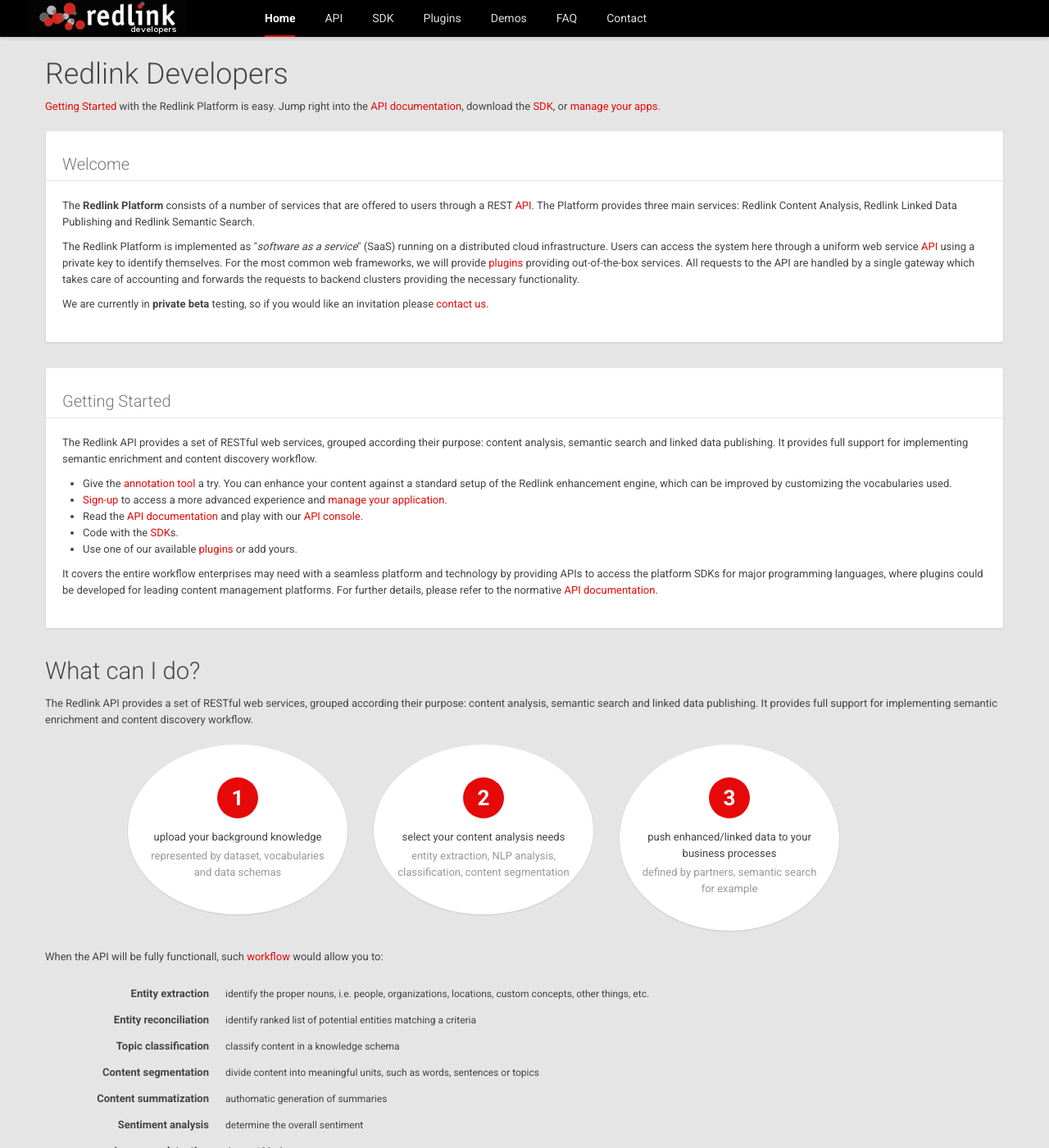
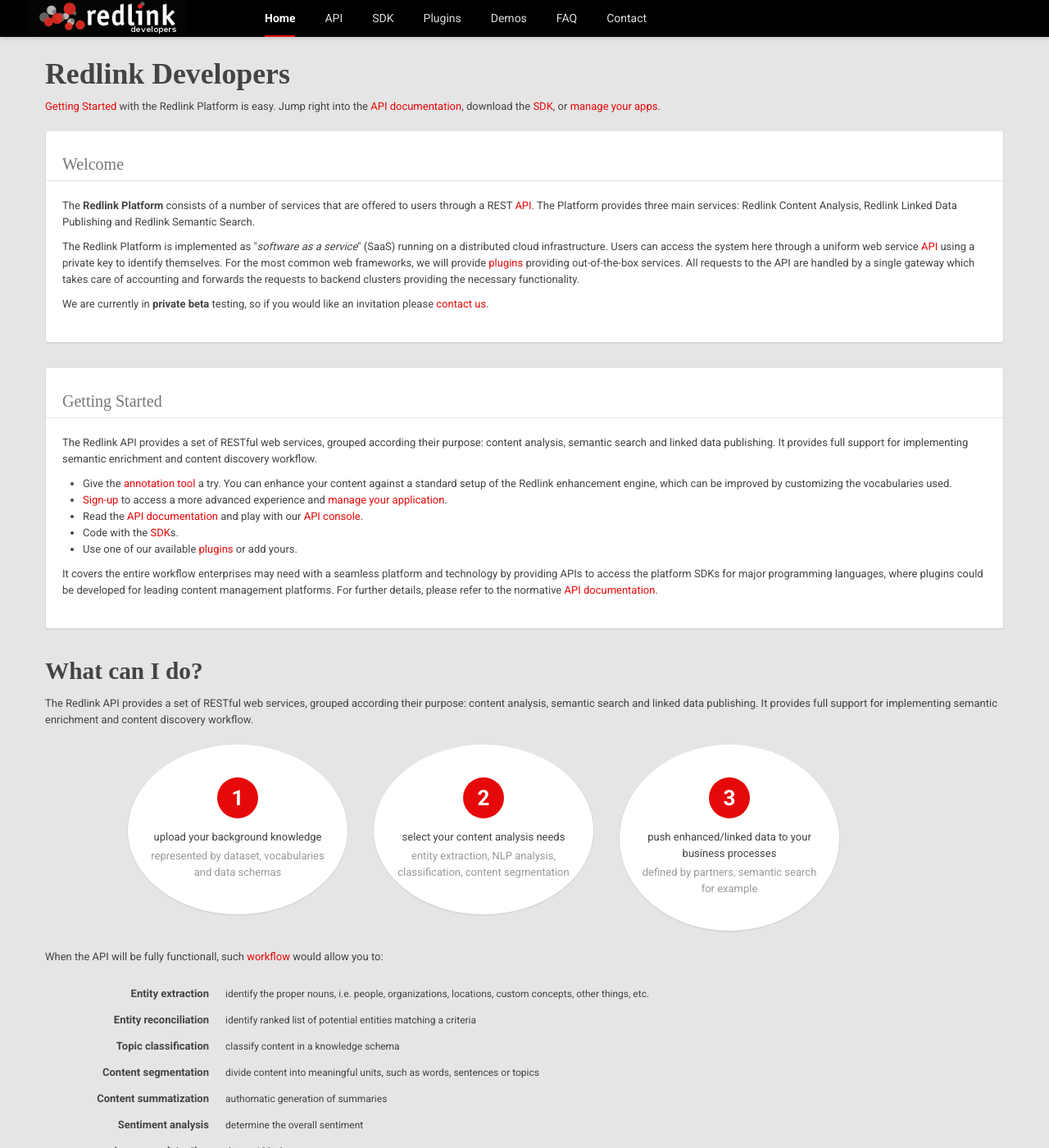
Before and after one commit to redlink-gmbh/redlink-gmbh.github.io, a Jekyll site: the page built from index.html, in a window 1280 px wide and 1400 px high. Shown: the whole window at 82% size. Built offline with Jekyll 4.4.1, drawn with Linux system fonts in a browser that asks for light colours; comment, search, counter and statistics services are not loaded.

Commit message:
added a font-kit for the Meta Serif from Gerhard Roider

```diff
--- a/_includes/head.html
+++ b/_includes/head.html
@@ -18,6 +18,9 @@
 
       <script src="/resources/js/jquery.js"></script>
 
+      <script src="//use.typekit.net/obx8wid.js"></script>
+      <script>try{Typekit.load();}catch(e){}</script>
+
       <link rel="apple-touch-icon-precomposed" sizes="144x144" href="/resources/ico/redlink-apple-touch-icon-144.png" />
       <link rel="apple-touch-icon-precomposed" sizes="114x114" href="/resources/redlink-ico/apple-touch-icon-114.png" />
       <link rel="apple-touch-icon-precomposed" sizes="72x72" href="/resources/redlink-ico/apple-touch-icon-72.png" />
--- a/resources/css/redlink.css
+++ b/resources/css/redlink.css
@@ -1,6 +1,12 @@
 
 body {
   padding-top: 60px; /* 60px to make the container go all the way to the bottom of the topbar */
+}
+
+h1, h2, h3, h4, h5 {
+  font-family: "ff-meta-serif-web-pro", serif;
+  font-style: normal;
+  font-weight: 700;
 }
 
 a, a:active, a:visited, a:hover {
```
